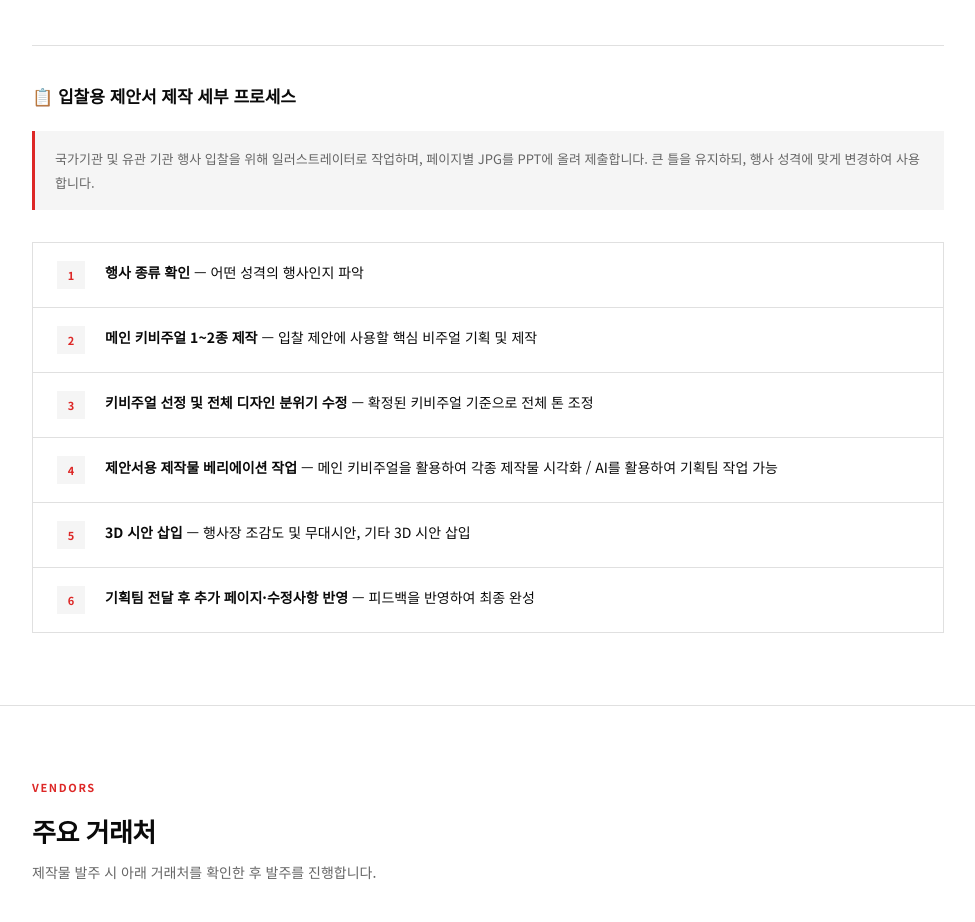
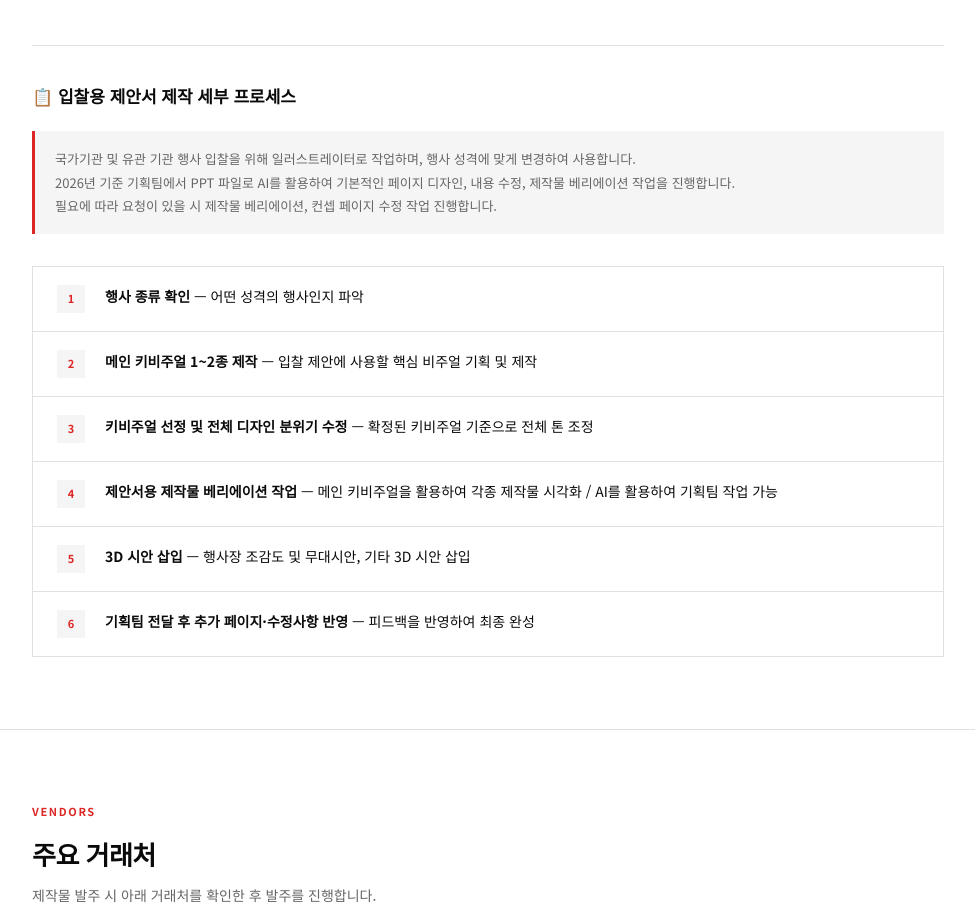
Before and after one commit to 91nayoon0612-spec/design-process-manual, a plain HTML site: page index.html in a window 1280 px wide. Shown: the part 2443-3365 px from the top of the page, without its empty margins (152-1127 px from the left). Drawn offline with Linux system fonts and the light colour scheme.

Commit message:
Update index.html

```diff
--- a/index.html
+++ b/index.html
@@ -776,7 +776,9 @@
       <hr class="divider" />
       <h3 style="font-size:17px; font-weight:700; margin-bottom:20px;">📋 입찰용 제안서 제작 세부 프로세스</h3>
       <div class="info-box">
-        국가기관 및 유관 기관 행사 입찰을 위해 일러스트레이터로 작업하며, 페이지별 JPG를 PPT에 올려 제출합니다. 큰 틀을 유지하되, 행사 성격에 맞게 변경하여 사용합니다.
+        국가기관 및 유관 기관 행사 입찰을 위해 일러스트레이터로 작업하며, 행사 성격에 맞게 변경하여 사용합니다.
+        <br>2026년 기준 기획팀에서 PPT 파일로 AI를 활용하여 기본적인 페이지 디자인, 내용 수정, 제작물 베리에이션 작업을 진행합니다.
+        <br>필요에 따라 요청이 있을 시 제작물 베리에이션, 컨셉 페이지 수정 작업 진행합니다.
       </div>
       <div class="proposal-steps">
         <div class="proposal-step">
```
